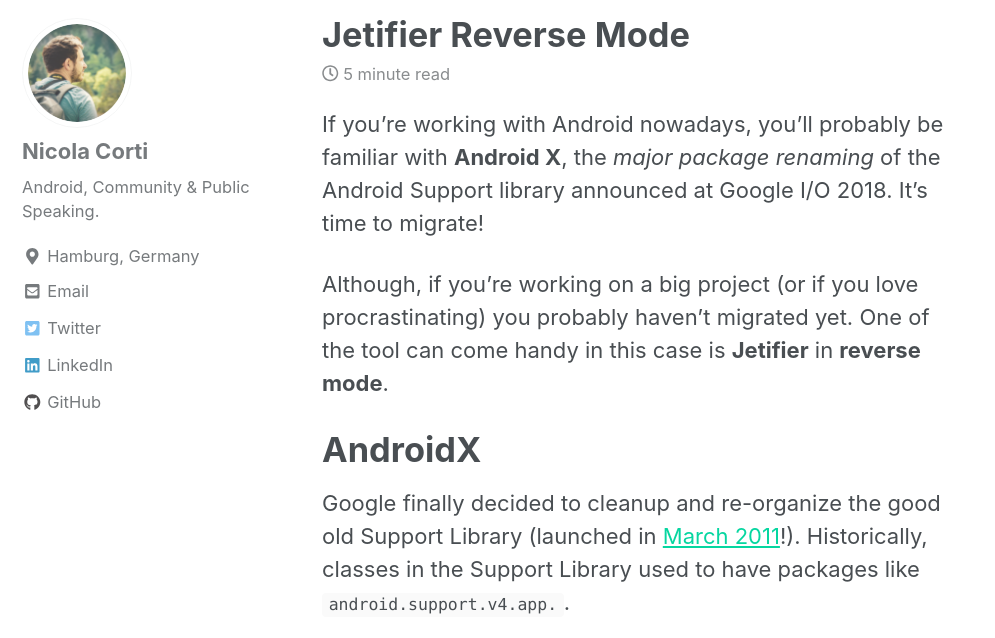
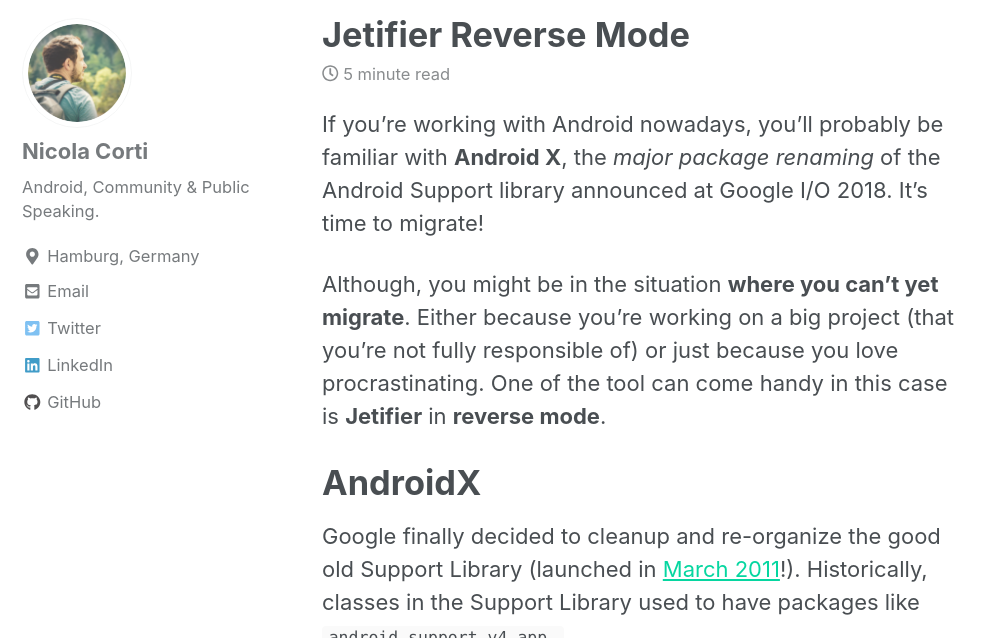
Before and after one commit to cortinico/cortinico.github.io, a Jekyll site: the page built from _posts/2019-01-17-jetifier-reverse.md, in a window 1280 px wide and 900 px high, cut to the strip 262-900 px from the top of the window. Shown: the whole strip, without its empty margins (0-995 px from the left). Built offline with Jekyll 4.4.1, drawn with Linux system fonts in a browser that asks for light colours; nearby versions of some CDN libraries; comment, search, counter and statistics services are not loaded; some of the changed text lies outside the part shown.

Commit message:
Minor Fixes on the blogpost

````diff
--- a/_posts/2019-01-17-jetifier-reverse.md
+++ b/_posts/2019-01-17-jetifier-reverse.md
@@ -12,7 +12,7 @@
 
 If you're working with Android nowadays, you'll probably be familiar with **Android X**, the _major package renaming_ of the Android Support library announced at Google I/O 2018. It's time to migrate!
 
-Although, if you're working on a big project (or if you love procrastinating) you probably haven't migrated yet. One of the tool can come handy in this case is **Jetifier** in **reverse mode**.
+Although, you might be in the situation **where you can't yet migrate**. Either because you're working on a big project (that you're not fully responsible of) or just because you love procrastinating. One of the tool can come handy in this case is **Jetifier** in **reverse mode**.
 
 # AndroidX
 
@@ -139,9 +139,8 @@
 
 Here a couple of warnings/problems I got while using this tool:
 
-```
 WARNING: [ProGuardTypesMap] Conflict: [ProGuardType(value=androidx/preference/{any})] -> (ProGuardType(value=android/support/v14/preference/{any}), ProGuardType(value=android/support/v7/preference/{any}))
-```
+{: .notice--warning}
 
 Here Jetifier complains because it's not able to reverse the mapping for `androidx.preference.` in the ProGuard file. The problem is due to both `android.support.v14.preference.` and `android.support.v7.preference.` being migrated to the same AndroidX package, so the mapping is ambiguous.
 
@@ -162,9 +161,8 @@
 
 Another problem I had was:
 
-```
 WARNING: [XmlResourcesTransformer] No mapping for package 'androidx.annotation' in 'AppIntro-v5.1.0.pom.xml'
-```
+{: .notice--warning}
 
 Here looks like Jetifier was not able to de-jetify the `androidx.annotation` dependency in the `.pom` file. Apparently the mapping is in the config file and is not ambiguous. The resulting `.pom` file was like _half de-jetified_ and required some manual fix:
 
@@ -185,4 +183,6 @@
 
 I filed a bug on the issue tracker and hopefully will be fixed soon.
 
-Now you have your de-jefitifed artifact ready, that can be added as a dependency to your project. Happy de-jetification!
+Now you have your de-jefitifed artifact ready, that can be added as a dependency to your project.
+
+Happy de-jetification! 🕺
````
